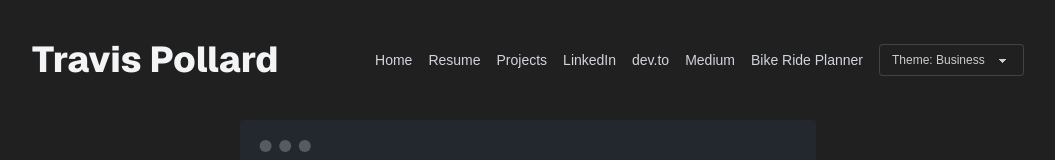
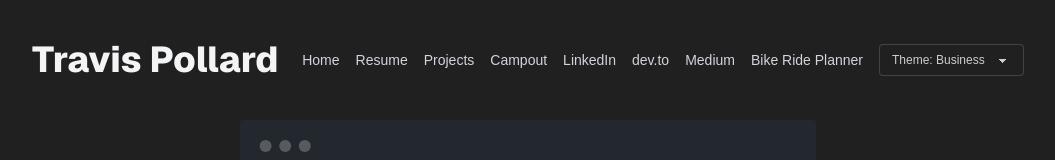
Before and after one commit to jtravisp/travispollard.com, a Next.js app in the folder frontend/: page / in a window 1280 px wide. Shown: the top 160 px of the page, without its empty margins (112-1167 px from the left). Built offline with nearby package versions, Linux system fonts and the light colour scheme; no server answers.

Commit message:
another fix

```diff
--- a/frontend/components/HeaderWithTheme.tsx
+++ b/frontend/components/HeaderWithTheme.tsx
@@ -42,6 +42,7 @@ export default function HeaderWithTheme() {
               <li><Link href="/" className="link link-hover">Home</Link></li>
               <li><Link href="/resume" className="link link-hover">Resume</Link></li>
               <li><Link href="/projects" className="link link-hover">Projects</Link></li>
+              <li><Link href="/campout" className="link link-hover">Campout</Link></li>
               <li><a href="https://www.linkedin.com/in/travis-pollard" target="_blank" className="link link-hover">LinkedIn</a></li>
               <li><a href="https://dev.to/jtravisp/from-s3-to-cicd-my-cloud-resume-challenge-journey-415o" target="_blank" className="link link-hover">dev.to</a></li>
               <li><a href="https://medium.com/@travis_17385" target="_blank" className="link link-hover">Medium</a></li>
```
